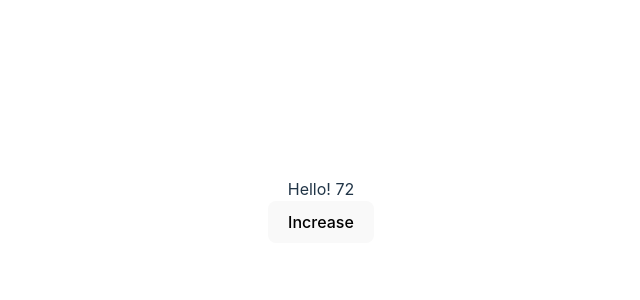
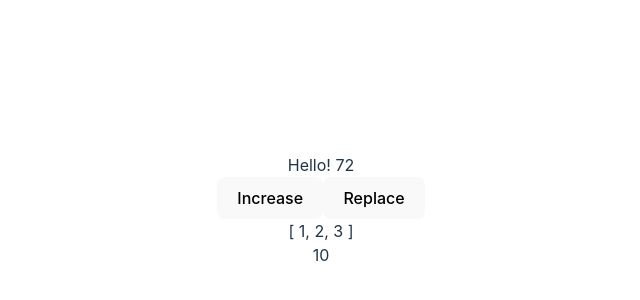
Before and after one commit to Kymaeda/vue_with_vite, a Vue app: page / in a window 1280 px wide. Shown: the part 190-490 px from the top of the page, without its empty margins (319-959 px from the left). Built offline with nearby package versions, Linux system fonts and the light colour scheme.

Commit message:
reative properties with `ref` and `reactive`

```diff
--- a/src/App.vue
+++ b/src/App.vue
@@ -1,5 +1,5 @@
 <script>
-import { ref, computed } from 'vue';
+import { ref, computed, reactive } from 'vue';
 const START_FROM = 10;
 export default {
   // NOTE: OptionalAPI syntax
@@ -10,11 +10,26 @@ export default {
   //   muplited() { return this.counter * 10 }
   // }
   setup() {
+    // NOTE: `ref` works with Object and Primitive(wrapped with Object inside `ref` func), and call `reactive` internally
     const counter = ref(72);
+    // NOTE: `reactive` works with only Object. Primitive is not acceptable
+    const tokyo = reactive({ counter: 10 });
+
+    const ra = ref([1, 2, 3]);
+    const replaceArray = () => (ra.value = [2, 4, 6]);
+
     const muplited = computed(() => counter.value * 10);
     const increment = () => counter.value++;
     // NOTE: setup() needs to return values
-    return { counter, muplited, START_FROM, increment };
+    return {
+      START_FROM,
+      counter,
+      tokyo,
+      ra,
+      replaceArray,
+      muplited,
+      increment,
+    };
   },
 };
 </script>
@@ -22,4 +37,9 @@ export default {
 <template>
   <div>Hello! {{ counter }}</div>
   <button @click="increment">Increase</button>
+
+  <button @click="replaceArray">Replace</button>
+  <div>{{ ra }}</div>
+
+  <div>{{ tokyo.counter }}</div>
 </template>
```
